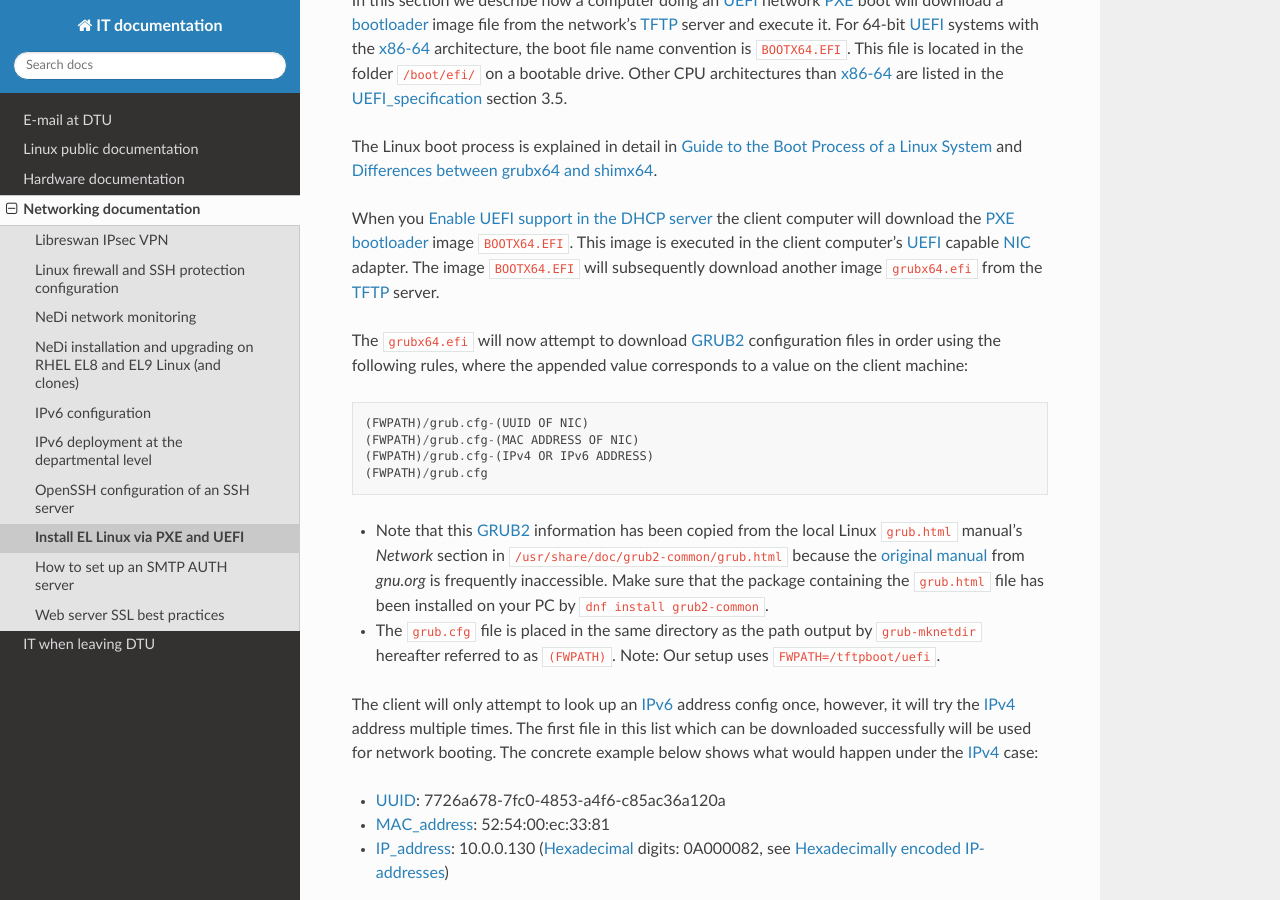
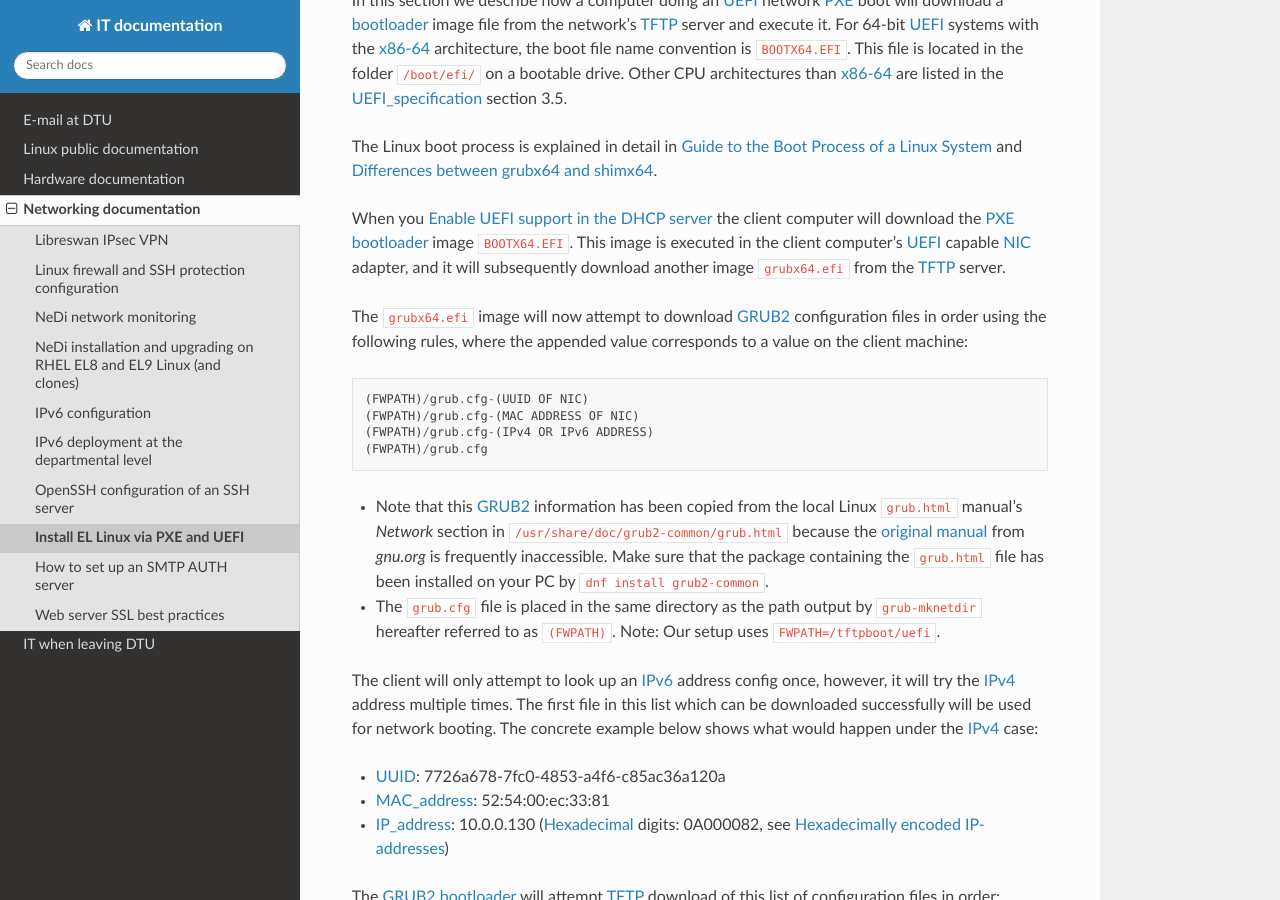
Before and after one commit to OleHolmNielsen/ITwiki, a Sphinx documentation site: the page built from docs/PXE_and_UEFI.rst, in a window 1280 px wide and 900 px high, scrolled down 1328 px. Built offline with Sphinx 7.4.7 and the Read the Docs theme 3.1.0, drawn with Linux system fonts in a browser that asks for light colours.

Commit message:
Minor edit

```diff
--- a/docs/PXE_and_UEFI.rst
+++ b/docs/PXE_and_UEFI.rst
@@ -54,10 +54,10 @@ and `Differences between grubx64 and shimx64 <https://www.baeldung.com/linux/gru
 
 When you :ref:`DHCP_server_UEFI_configuration` the client computer will download
 the PXE_ bootloader_ image ``BOOTX64.EFI``.
-This image is executed in the client computer's UEFI_ capable NIC_ adapter.
-The image ``BOOTX64.EFI`` will subsequently download another image ``grubx64.efi`` from the TFTP_ server.
+This image is executed in the client computer's UEFI_ capable NIC_ adapter,
+and it will subsequently download another image ``grubx64.efi`` from the TFTP_ server.
 
-The ``grubx64.efi`` will now attempt to download GRUB2_ configuration files in order using the following rules,
+The ``grubx64.efi`` image will now attempt to download GRUB2_ configuration files in order using the following rules,
 where the appended value corresponds to a value on the client machine::
 
   (FWPATH)/grub.cfg-(UUID OF NIC)
```
